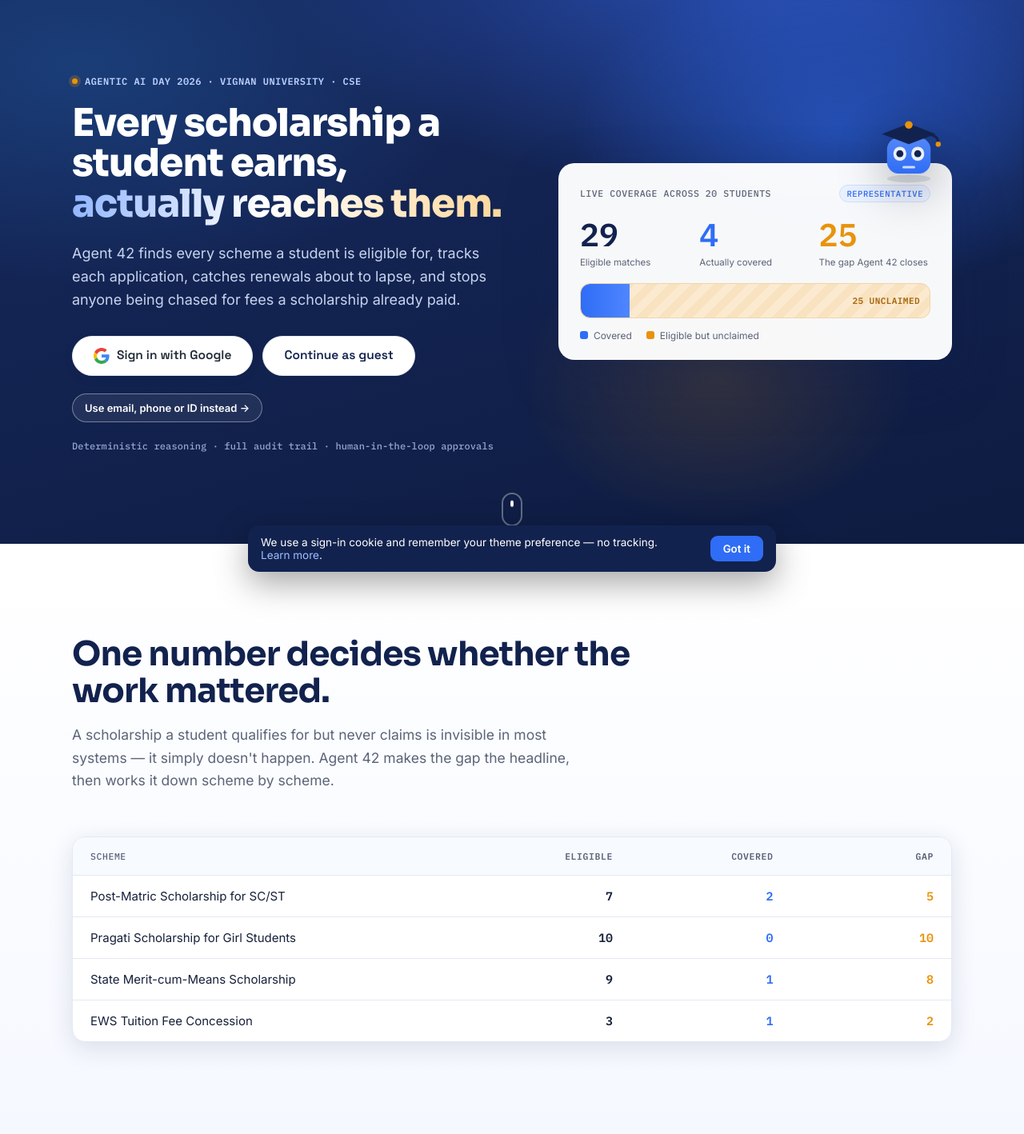
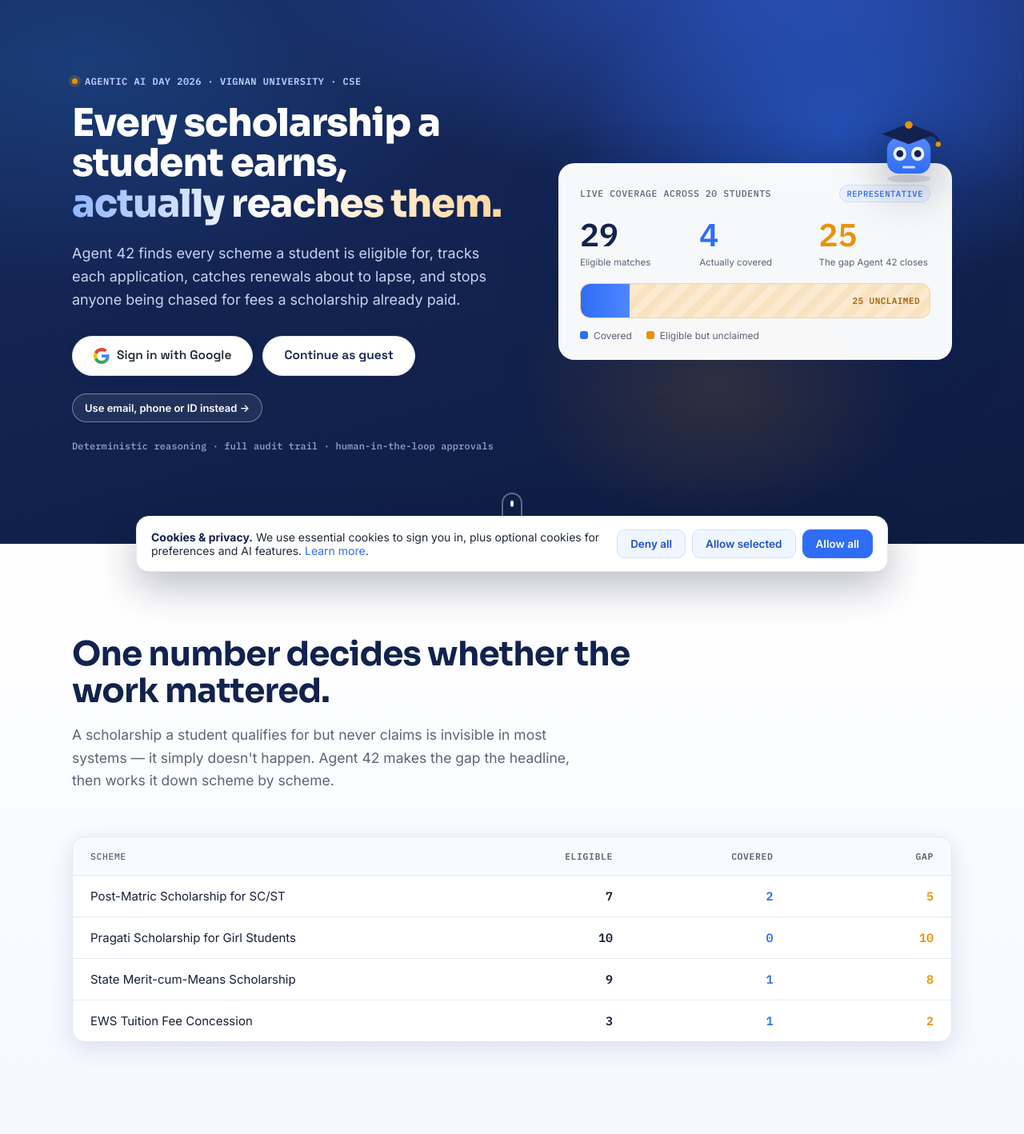
Before and after one commit to mounishsai-ai/scholarship-agent-42, a Flask app: page / in a window 1280 px wide. Shown: the part 69-1487 px from the top of the page at 80% size. Run offline with Flask 3, Linux system fonts and the light colour scheme; some libraries are stand-ins or nearby versions.

Commit message:
feat(consent): wire consent manager on both surfaces, add Cookie settings link
Co-Authored-By: Ch. V. K. Ranjith Kumar <vu.241fa04806@gmail.com>
Co-Authored-By: Claude Opus 4.8 <noreply@anthropic.com>

```diff
--- a/templates/landing.html
+++ b/templates/landing.html
@@ -13,7 +13,8 @@
   <link href="https://fonts.googleapis.com/css2?family=Space+Grotesk:wght@500;600;700&family=Sora:wght@600;700;800&family=Inter:wght@400;500;600;700&family=IBM+Plex+Mono:wght@500;600&display=swap" rel="stylesheet" />
 
   <link rel="stylesheet" href="{{ url_for('static', filename='vendor/lenis.css') }}" />
-  <link rel="stylesheet" href="{{ url_for('static', filename='css/landing.css') }}?v=2" />
+  <link rel="stylesheet" href="{{ url_for('static', filename='css/landing.css') }}?v=3" />
+  <link rel="stylesheet" href="{{ url_for('static', filename='css/consent.css') }}?v=1" />
 </head>
 <body>
 
@@ -417,7 +418,8 @@
     <span class="footer-legal">
       <a href="{{ url_for('privacy') }}">Privacy</a> ·
       <a href="{{ url_for('terms') }}">Terms</a> ·
-      <a href="{{ url_for('cookies') }}">Cookies</a>
+      <a href="{{ url_for('cookies') }}">Cookies</a> ·
+      <a href="#" data-cb-settings>Cookie settings</a>
     </span>
   </div>
 </footer>
@@ -506,26 +508,6 @@
   </div>
 </div>
 
-<!-- ============ Cookie consent ============ -->
-<div id="cookie-banner" class="cookie-banner" hidden>
-  <span>We use a sign-in cookie and remember your theme preference — no tracking.
-    <a href="{{ url_for('cookies') }}">Learn&nbsp;more</a>.</span>
-  <button id="cookie-ok" type="button">Got it</button>
-</div>
-<script>
-  (function () {
-    try {
-      var b = document.getElementById("cookie-banner");
-      if (!b) return;
-      if (localStorage.getItem("agent42-cookie-consent") !== "1") b.hidden = false;
-      document.getElementById("cookie-ok").addEventListener("click", function () {
-        try { localStorage.setItem("agent42-cookie-consent", "1"); } catch (e) {}
-        b.hidden = true;
-      });
-    } catch (e) {}
-  })();
-</script>
-
 <!-- ============ Google sign-in (bluff) — no real OAuth, demo only ============ -->
 <div id="google-overlay" class="g-overlay" hidden>
   <div class="g-card">
@@ -567,5 +549,6 @@
 <script src="{{ url_for('static', filename='vendor/ScrollTrigger.min.js') }}"></script>
 <script src="{{ url_for('static', filename='vendor/lenis.min.js') }}"></script>
 <script src="{{ url_for('static', filename='js/landing.js') }}?v=2"></script>
+<script src="{{ url_for('static', filename='js/consent.js') }}?v=1"></script>
 </body>
 </html>
```
Also changed, not shown: templates/index.html (+5 -20 lines).
